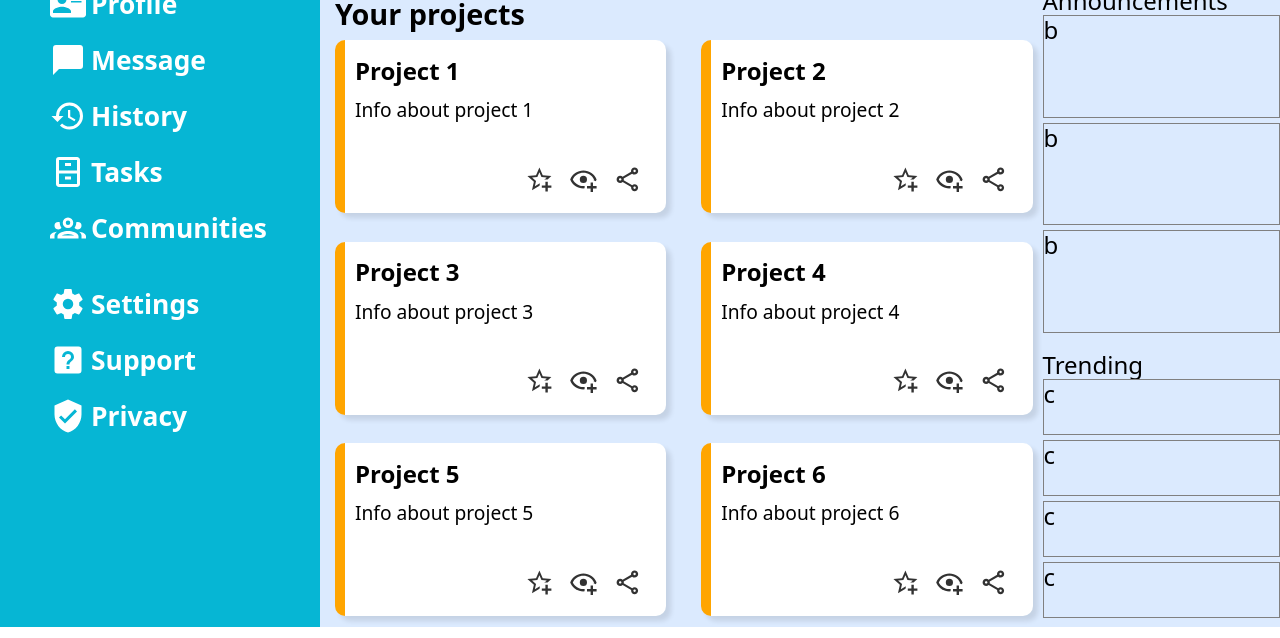
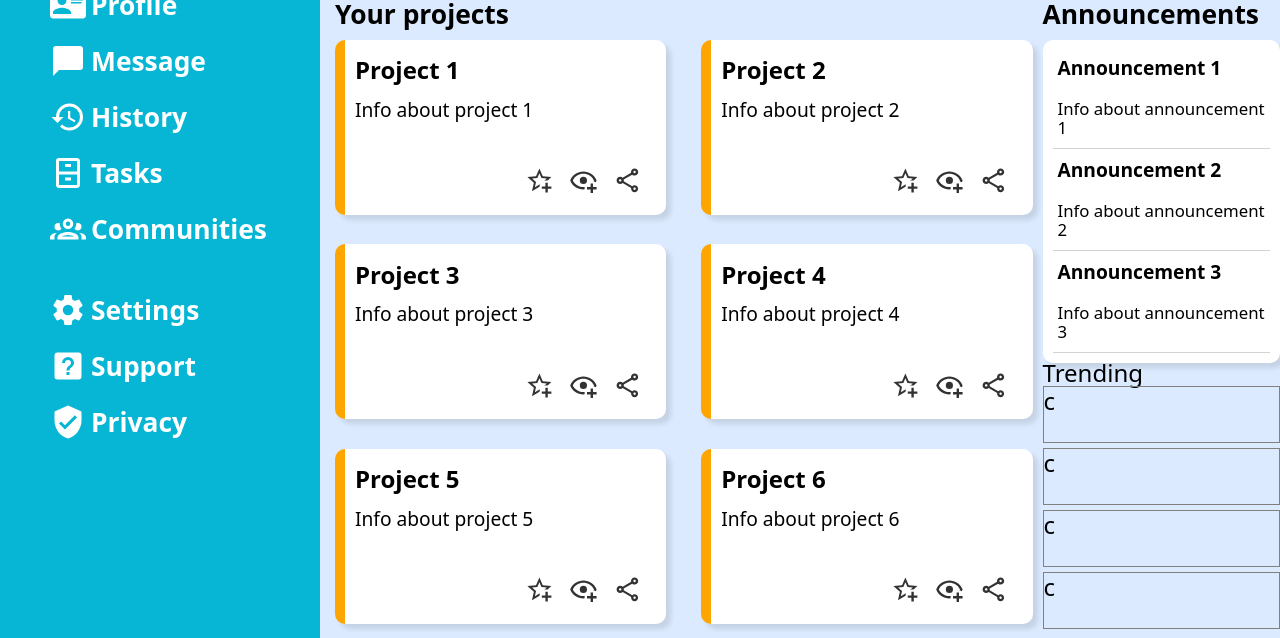
Before and after one commit to snuffeen/Admin-Dashboard, a plain HTML site: page index.html in a window 1280 px wide. Shown: the part 173-811 px from the top of the page. Drawn offline with Linux system fonts and the light colour scheme.

Commit message:
announcements container done

```diff
--- a/index.html
+++ b/index.html
@@ -276,15 +276,36 @@
                 </div>
             </div>
             <div class="announcements">
-                Announcements
-                <div class="announcement-cards">
-                    <div>b</div>
-                    <div>b</div>
-                    <div>b</div>
+                <div class="announcements-container-title">Announcements</div>
+                <div class="announcement-cards-container">
+                    <div class="announcement-card">
+                        <div class="announcement-title">
+                            Announcement 1
+                        </div>
+                        <div class="announcement-content">
+                            Info about announcement 1
+                        </div>
+                    </div>
+                    <div class="announcement-card">
+                        <div class="announcement-title">
+                            Announcement 2
+                        </div>
+                        <div class="announcement-content">
+                            Info about announcement 2
+                        </div>
+                    </div>
+                    <div class="announcement-card">
+                        <div class="announcement-title">
+                            Announcement 3
+                        </div>
+                        <div class="announcement-content">
+                            Info about announcement 3
+                        </div>
+                    </div>
                 </div>
             </div>
             <div class="trending">
-                Trending
+                <div class="trending-container-title">Trending</div>
                 <div class="trending-cards">
                     <div>c</div>
                     <div>c</div>
--- a/styles.css
+++ b/styles.css
@@ -210,7 +210,7 @@ header {
 }
 
 .project-container-title {
-    font-size: 1.2rem;
+    font-size: 1.1rem;
     font-weight: 700;
     padding: 10px;
     padding-left: 0;
@@ -229,7 +229,6 @@ header {
     background-color: white;
     border-left: 10px solid orange;
     border-radius: 10px;
-    box-shadow: inset;
     padding: 10px;
     padding-top: 5%;
     box-shadow: 5px 5px 5px rgba(0, 0, 0, 0.1);
@@ -269,17 +268,42 @@ header {
     opacity: 80%;
 }
 
-.announcement-cards {
+.announcements-container-title {
+    font-size: 1.1rem;
+    font-weight: 700;
+    padding: 10px;
+    padding-left: 0;
+}
+
+.announcement-cards-container {
     display: grid;
     grid-template: repeat(3, 1fr) / repeat(1, 1fr);
     height: 90%;
     gap: 5px;
+    background-color: white;
+    border-radius: 10px;
+    padding: 10px;
+    padding-top: 5%;
+    box-shadow: 5px 5px 5px rgba(0, 0, 0, 0.1);
 }
 
-.announcement-cards div {
-    border: 1px solid grey;
+.announcement-card {
+    border: none;
+    border-bottom: 1px solid lightgray;
 }
 
+.announcement-title {
+    font-size: 0.8rem;
+    font-weight: 700;
+    padding: 5px;
+    padding-bottom: 15px;
+}
+
+.announcement-content {
+    font-size: 0.7rem;
+    height: 100%;
+    padding: 5px;
+}
 
 .trending-cards {
     display: grid;
```
